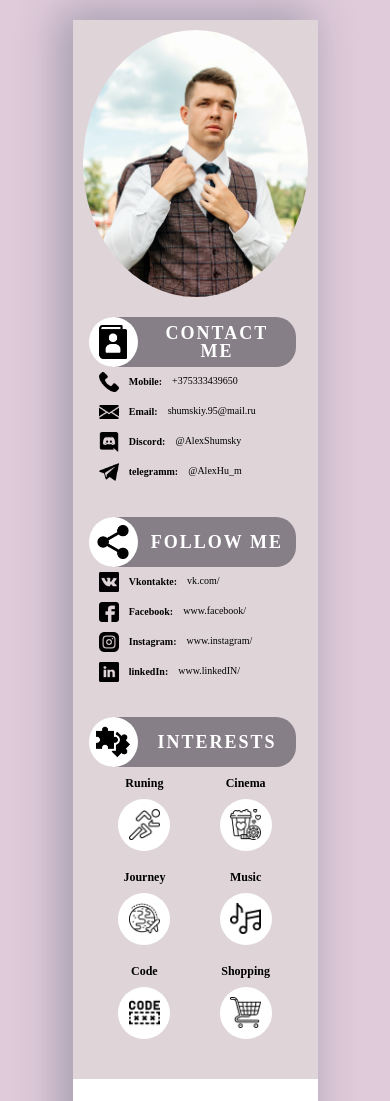
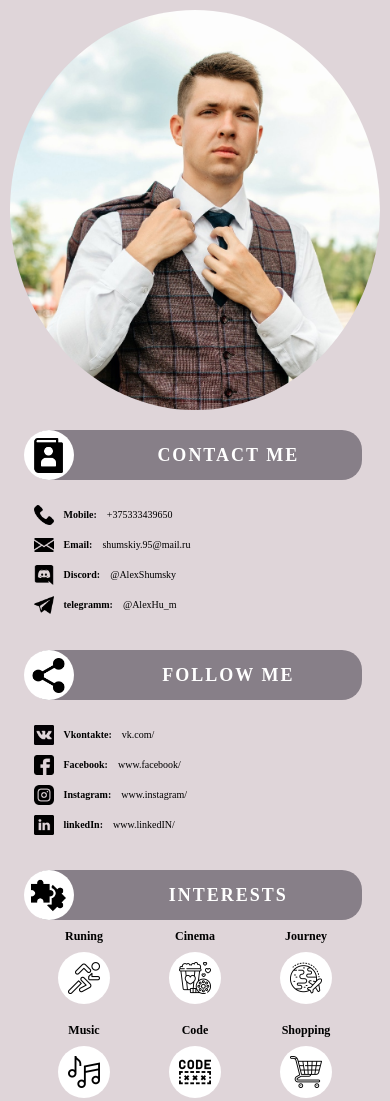
Before and after one commit to AlexShumsky/rsschool-cv, a plain HTML site: page index.html in a window 390 px wide. Shown: the top 1101 px of the page. Drawn offline with nearby package versions, Linux system fonts and the light colour scheme; a web font is replaced by a local one.

Commit message:
fix: repear container

```diff
--- a/style.css
+++ b/style.css
@@ -179,7 +179,7 @@ a:hover:after {
 }
 .container {
 	min-height: 100vh;
-	max-width: 70%;
+	width: 70%;
 	margin: 0 auto;
 	display: flex;
 	flex-direction: column;
@@ -225,6 +225,7 @@ a:hover:after {
 .cv__item {
 	margin: 0px 0px 20px 0px;
 }
+
 .bar {
 	border-radius: 20px;
 	height: 50px;
@@ -256,7 +257,7 @@ a:hover:after {
 	max-width: 70%;
 }
 .item__ul {
-	padding: 10px;
+	margin: 20px 0px 0px 0px;
 }
 .item__ul li {
 	padding: 0px 0px 0px 30px;
@@ -483,6 +484,15 @@ a:hover:after {
 	}
 }
 @media (max-width: 850px) {
+	.wrapper {
+		padding: 0;
+	}
+	.container {
+		width: 100%;
+	}
+	.item__ul {
+		margin: 20px 0px 0px 0px;
+	}
 	.columns {
 		flex-direction: column;
 	}
```
